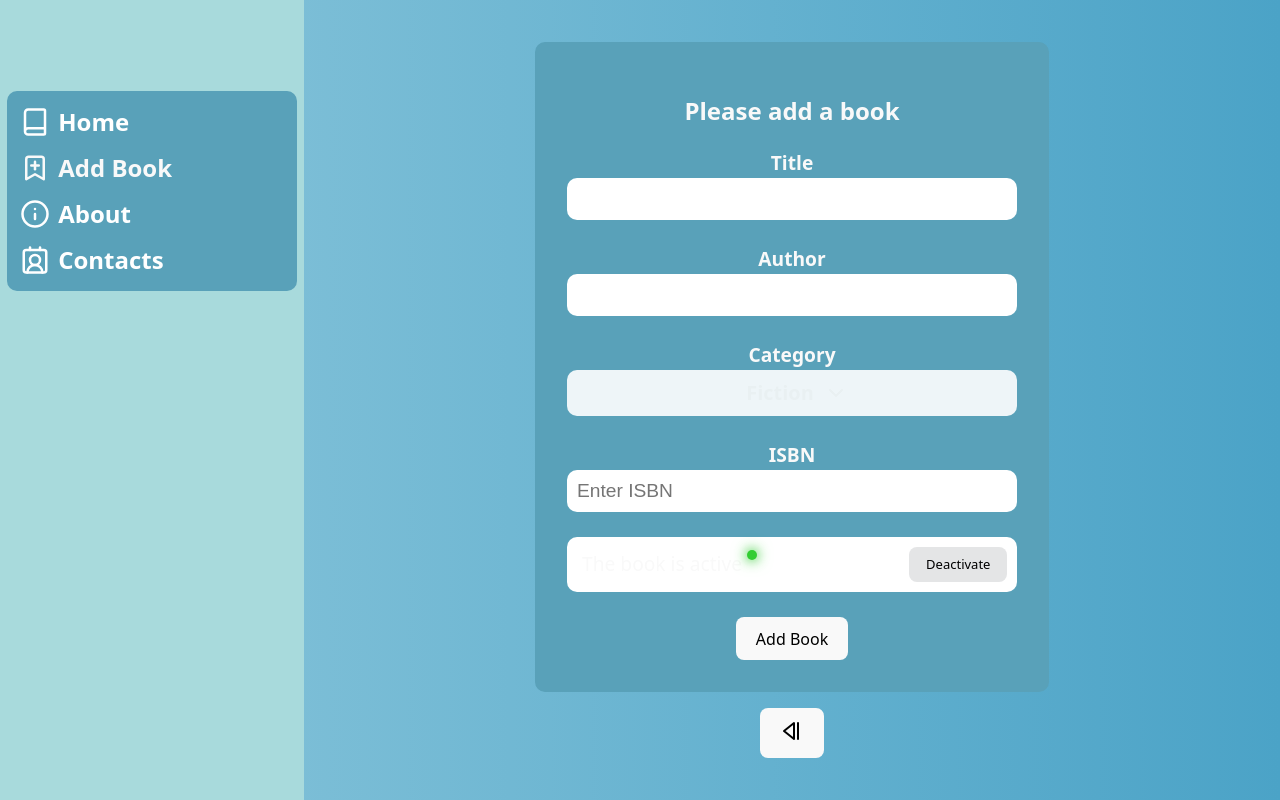
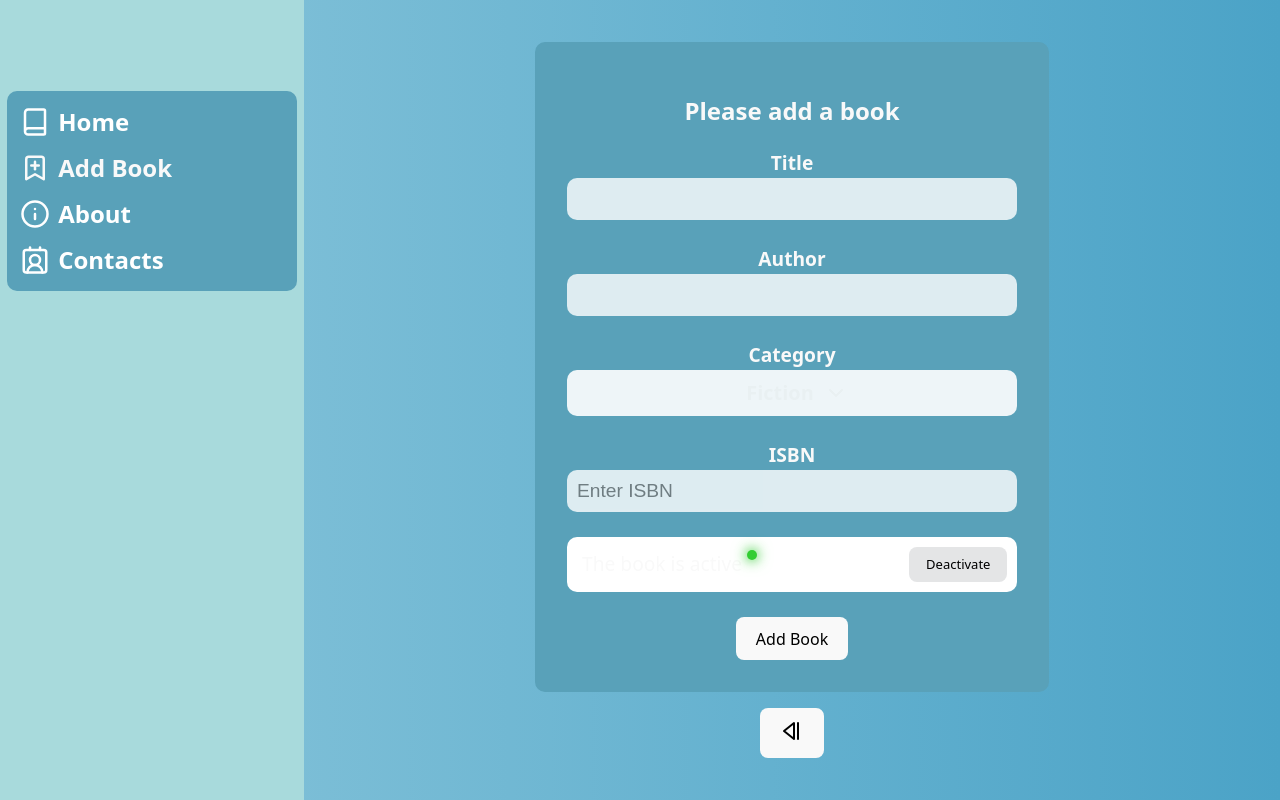
Before and after one commit to ElizaCalmau/books-dashboard-app, a React (Vite) app: page /update-book/fc45043d-7a7c-48d7-8830-be532e0906df in a window 1280 px wide. Built offline with nearby package versions, Linux system fonts and the light colour scheme; no server answers.

Commit message:
set --secondary-dark font color

```diff
--- a/src/components/InputLabel/InputLabel.module.scss
+++ b/src/components/InputLabel/InputLabel.module.scss
@@ -9,4 +9,6 @@
   font-size: larger;
   border-radius: 10px;
   border: none;
+  color: var(--secondary-dark);
+  opacity: 0.8;
 }
```
